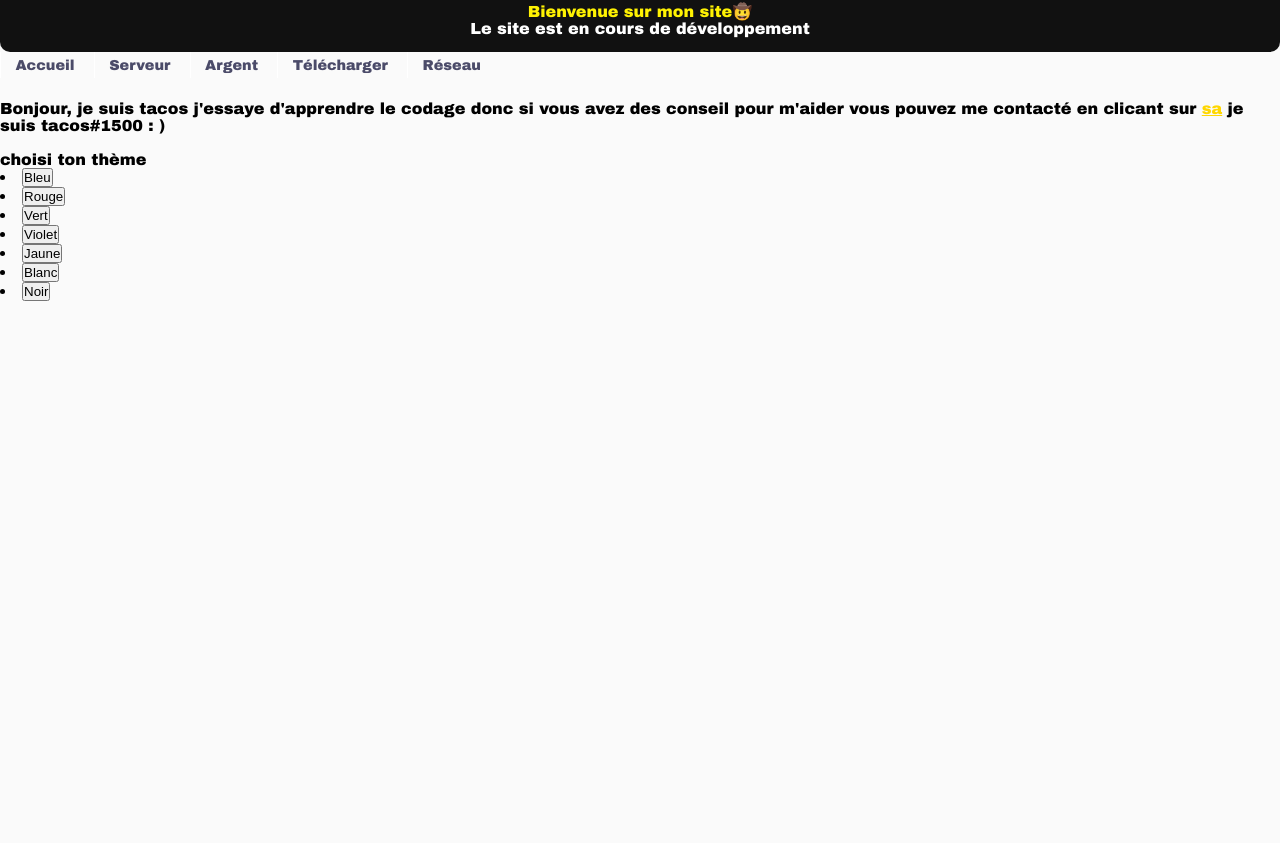
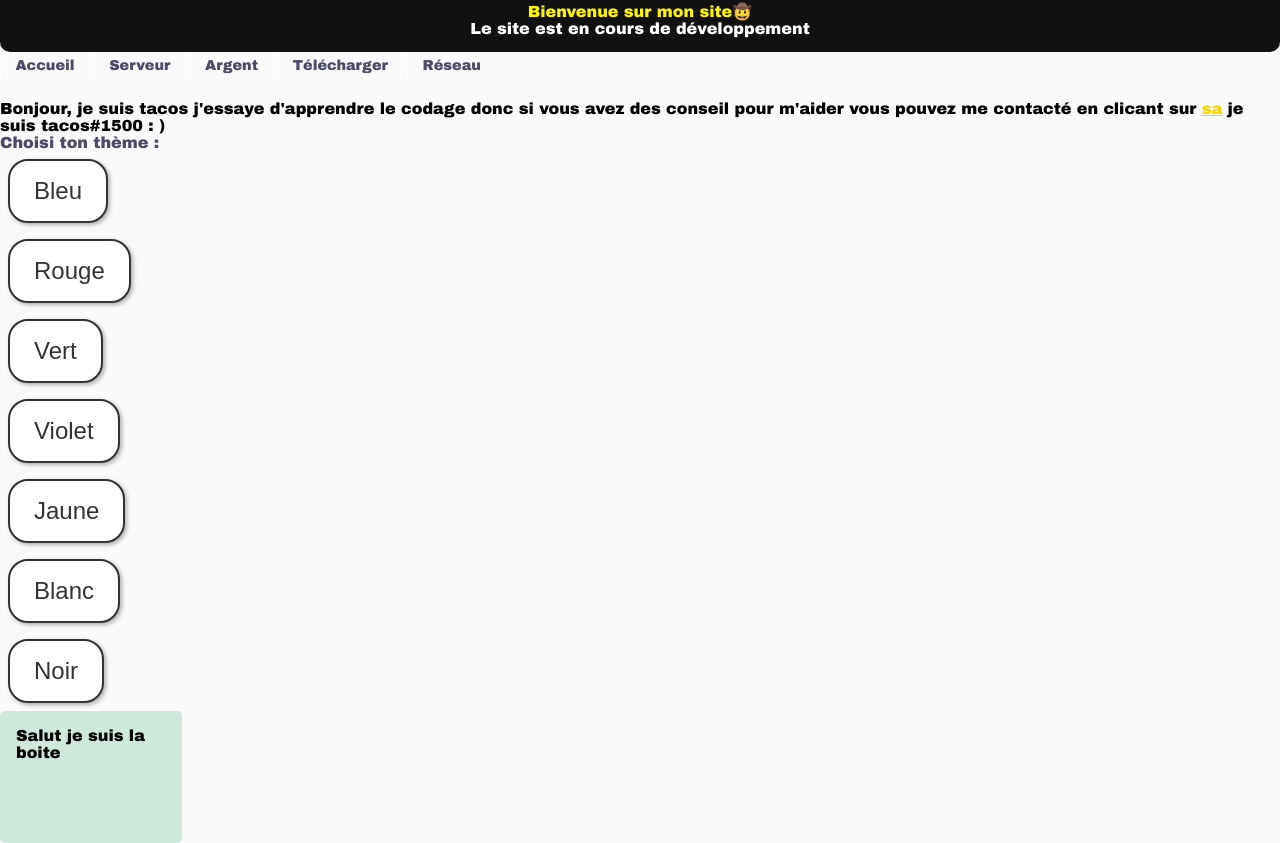
Before and after one commit to Patpat200/projet, a plain HTML site: page index.html in a window 1280 px wide. Before the commit the page ends 800 px from the top, so only its background shows below. Drawn offline with Linux system fonts and the light colour scheme.

Commit message:
ajout de boutton

```diff
--- a/index.html
+++ b/index.html
@@ -9,7 +9,7 @@
     <script src="script.js" defer ></script>
 </head>
 
-<body>
+
     <nav>
         <div class="animated-text">
             <p class="intro">Bienvenue sur mon site🤠</p>
@@ -27,13 +27,14 @@
 
       <div class="info">
         <p>Bonjour, je suis tacos j'essaye d'apprendre le codage donc si vous avez des conseil pour m'aider vous pouvez me contacté en clicant sur <a class="aide" href="http:////discord.gg/3nKvRn9YW2" target="_blank" rel="noopener noreferrer">sa</a> je suis tacos#1500 : ) </p>
-        <img src="" alt="">
       </div>
 
 
-
-
-<div class="theme"> choisi ton thème
+    <div class="choisi">
+    Choisi ton thème :
+    </div>
+<div>
+    <ul id="theme">
 
         <li><button id="btn1">Bleu</button></li>
         <li><button id="btn2">Rouge</button></li>
@@ -61,7 +62,20 @@
         </script> -->
 
 
+    </ul>
 </div>
+
+<div class="box">
+    Salut je suis la boite
+</div>
+
+
+
+
+
+
+
+
 
 </body>
 </html>
--- a/style.css
+++ b/style.css
@@ -114,6 +114,71 @@ ul#nav-box li a:hover {
   color: gold;
 }
 
-.theme {
-  color: #000000;
+.choisi {
+  color: #4b4b69;
 }
+
+
+
+
+
+#theme button {
+  background-color: #fff;
+  color: #333;
+  border: 2px solid #333;
+  border-radius: 20px;
+  box-shadow: 2px 2px 4px rgba(0, 0, 0, 0.3);
+  cursor: pointer;
+  transition: all 0.3s ease-in-out;
+  position: relative;
+  font-size: 24px;
+  padding: 16px 24px;
+  margin: 8px;
+}
+
+#theme button:hover {
+  background-color: #333;
+  color: #fff;
+  border-color: #fff;
+}
+
+#theme button.active {
+  transform: scale(0.5);
+}
+
+#theme button:active {
+  animation: fall 0.3s ease-in-out;
+}
+
+@keyframes fall {
+  0% {
+    transform: translateY(0);
+  }
+  25% {
+    transform: translateY(20%);
+  }
+  50% {
+    transform: translateY(50%);
+  }
+  75% {
+    transform: translateY(80%);
+  }
+  100% {
+    transform: translateY(100%);
+  }
+}
+
+
+
+.box {
+  width: 150px;
+  height: 100px;
+  border-radius: 5px;
+  background-color: rgb(207,232,220);
+  padding: 1em;
+}
+.special {
+  background-color: rgb(79,185,227);
+  padding: 10px;
+  color: #fff;
+}
```
Also changed, not shown: autre/index.html (+1 -1 lines), autre/autre.css (line endings or trailing spaces), script.js (line endings or trailing spaces). Lines whose indentation alone changed are shown as unchanged.
